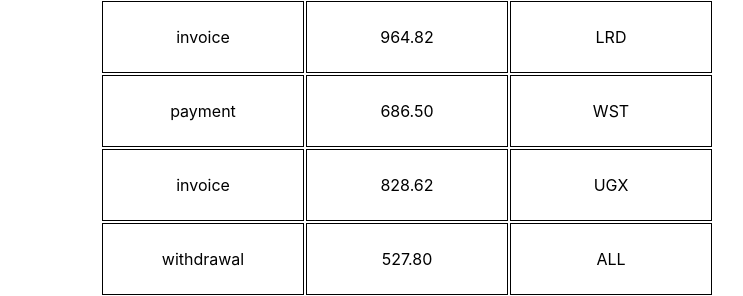
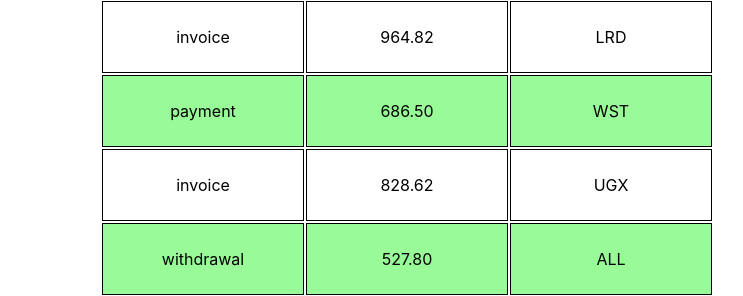
Before and after one commit to yuliiaishchenko/goit-react-hw-01-components, a React (Create React App) app: page / in a window 1280 px wide. Shown: the part 478-774 px from the top of the page, without its empty margins (442-1185 px from the left). Built offline with nearby package versions, Linux system fonts and the light colour scheme.

Commit message:
transaction

```diff
--- a/src/components/TransactionHistory/TransactionHistory.jsx
+++ b/src/components/TransactionHistory/TransactionHistory.jsx
@@ -1,6 +1,6 @@
 import React from 'react';
 import PropTypes from 'prop-types';
-import { Table, TableHead, TableTd, TableTh } from './TransactionHistory.styled';
+import { Table, TableHead, TableTd, TableTh, TableTr } from './TransactionHistory.styled';
 
 export const TransactionHistory = ({ items }) => {
     return (
@@ -30,11 +30,11 @@ export const TransactionHistory = ({ items }) => {
 
 const Transaction = ({ type, amount, currency,id }) => {
     return (
-        <tr key={id}>
+        <TableTr key={id}>
       <TableTd>{type}</TableTd>
       <TableTd>{amount}</TableTd>
       <TableTd>{currency}</TableTd>
-    </tr>
+    </TableTr>
     )
 }
 
```
